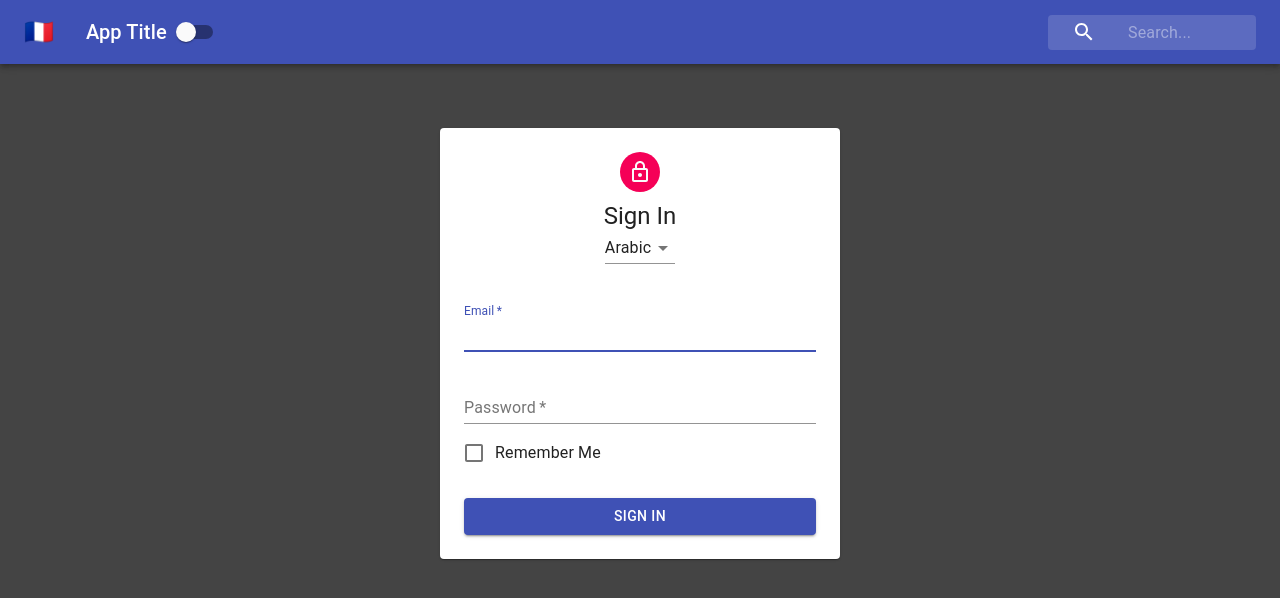
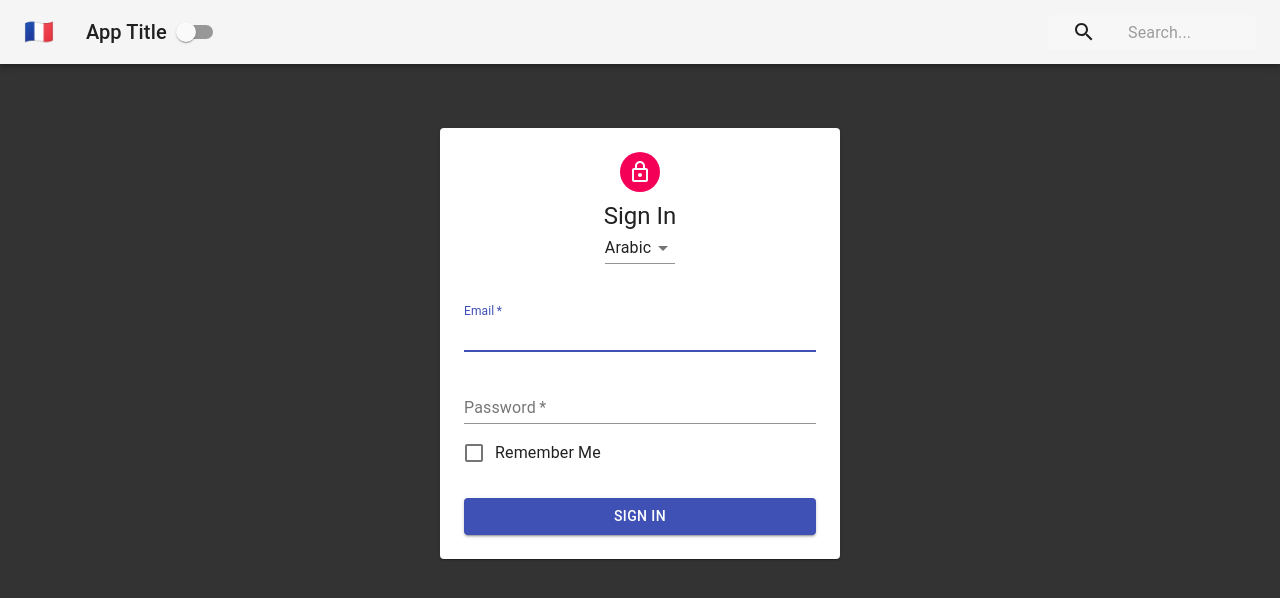
Before and after one commit to mAbadsa/register-page-react-context, a React (Create React App) app: page / in a window 1280 px wide. Shown: the top 598 px of the page. Built offline with nearby package versions, Linux system fonts and the light colour scheme.

Commit message:
Consuming A Context

```diff
--- a/src/Navbar.js
+++ b/src/Navbar.js
@@ -8,13 +8,16 @@
 import Switch from "@material-ui/core/Switch";
 import { withStyles } from "@material-ui/core/styles";
 import styles from "./styles/NavBarStyles";
+import { ThemeContext } from './contexts/ThemeContext';
 
 class Navbar extends Component {
+  static contextType = ThemeContext;
   render() {
+    const { isDarkMode } = this.context;
     const { classes } = this.props;
     return (
       <div className={classes.root}>
-        <AppBar position="static" color="primary">
+        <AppBar position="static" color={isDarkMode ? "default" : "primary"}>
           <Toolbar>
             <IconButton className={classes.menuButton} color="inherit">
               <span role="img" aria-label="flage">🇫🇷</span>
--- a/src/PageContent.js
+++ b/src/PageContent.js
@@ -1,9 +1,12 @@
 import React, { Component } from "react";
+import { ThemeContext } from "./contexts/ThemeContext";
 
 class PageContent extends Component {
+  static contextType = ThemeContext;
   render() {
+    const { isDarkMode } = this.context;
     const styles = {
-      backgroundColor: "#444",
+      backgroundColor: isDarkMode ? "#333" : "#f5f5f5",
       width: "100%",
       height: "100vw",
     };
```
